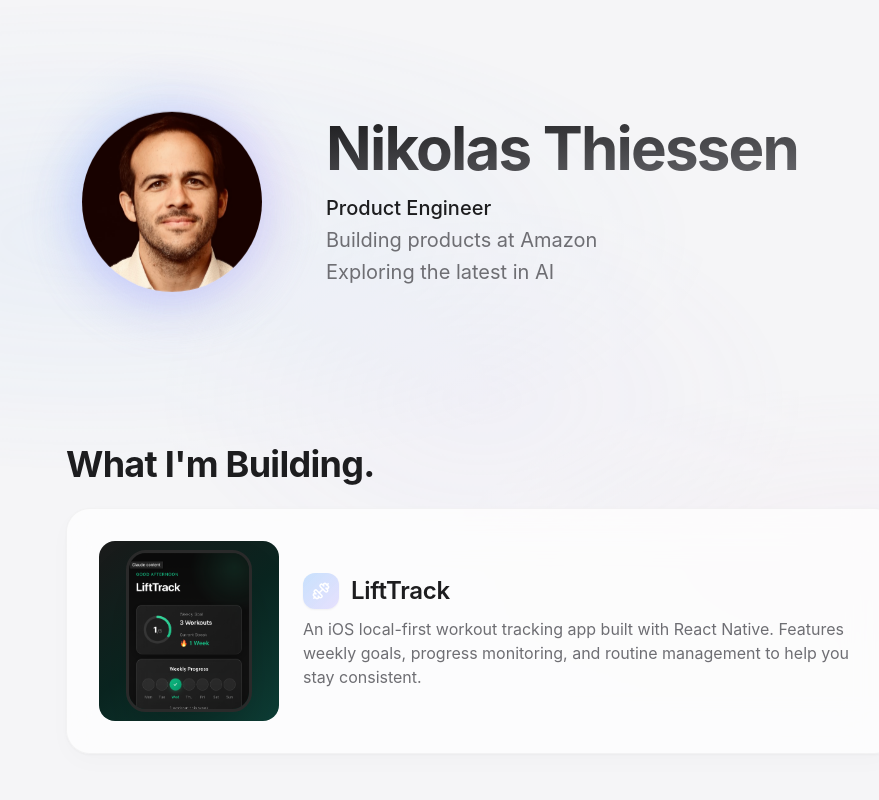
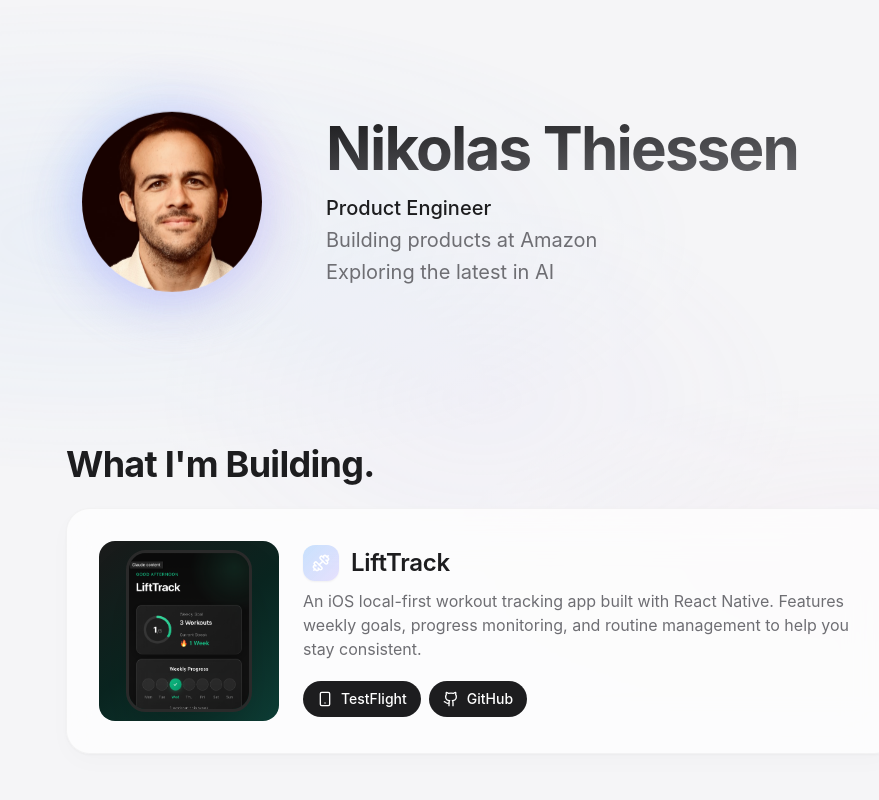
Before and after one commit to nthiessenf/personal-landing, a Next.js app in the folder landing-page/: page / in a window 1280 px wide. Shown: the top 800 px of the page, without its empty margins (158-1037 px from the left). Built offline with nearby package versions, Linux system fonts and the light colour scheme.

Commit message:
Refactor ProjectCard component to support multiple links with icons, enhancing user interaction and visual appeal while maintaining layout consistency.

```diff
--- a/landing-page/components/project-card.tsx
+++ b/landing-page/components/project-card.tsx
@@ -1,24 +1,29 @@
 "use client";
 
-import { ArrowUpRight } from "lucide-react";
 import { ReactNode } from "react";
+
+interface ProjectLink {
+  name: string;
+  href: string;
+  icon: ReactNode;
+}
 
 interface ProjectCardProps {
   title: string;
   description: string;
-  link?: string;
   icon?: ReactNode;
   image?: string;
+  links?: ProjectLink[];
 }
 
 export function ProjectCard({
   title,
   description,
-  link,
   icon,
   image,
+  links,
 }: ProjectCardProps) {
-  const content = (
+  return (
     <div className="relative h-full flex flex-col sm:flex-row gap-6">
       {/* Phone Mockup with Screenshot */}
       {image && (
@@ -40,8 +45,7 @@ export function ProjectCard({
 
       {/* Content - Right Side */}
       <div className="flex-1 flex flex-col justify-center">
-        <div className="flex items-center justify-between mb-2">
-          <div className="flex items-center gap-3">
+        <div className="flex items-center gap-3 mb-2">
           {icon && (
             <div
               className="w-9 h-9 rounded-xl flex items-center justify-center shadow-sm"
@@ -59,32 +63,28 @@ export function ProjectCard({
           </h3>
         </div>
 
-          {link && (
-            <div className="w-8 h-8 rounded-lg bg-black/[0.04] flex items-center justify-center opacity-0 translate-x-1 translate-y-1 group-hover:opacity-100 group-hover:translate-x-0 group-hover:translate-y-0 transition-all duration-300 ease-[cubic-bezier(0.23,1,0.32,1)]">
-              <ArrowUpRight className="w-4 h-4 text-[#6e6e73]" />
+        <p className="text-[15px] sm:text-base text-[#6e6e73] leading-relaxed mb-5">
+          {description}
+        </p>
+
+        {/* Links/Buttons */}
+        {links && links.length > 0 && (
+          <div className="flex flex-wrap items-center gap-2">
+            {links.map((link) => (
+              <a
+                key={link.name}
+                href={link.href}
+                target="_blank"
+                rel="noopener noreferrer"
+                className="inline-flex items-center gap-2 px-3.5 py-2 rounded-full bg-[#1d1d1f] text-white text-sm font-medium transition-all duration-300 hover:bg-[#000] hover:scale-[1.02] hover:shadow-lg"
+              >
+                {link.icon}
+                <span>{link.name}</span>
+              </a>
+            ))}
           </div>
         )}
       </div>
-
-        <p className="text-[15px] sm:text-base text-[#6e6e73] leading-relaxed">
-          {description}
-        </p>
-      </div>
     </div>
   );
-
-  if (link) {
-    return (
-      <a
-        href={link}
-        target="_blank"
-        rel="noopener noreferrer"
-        className="block h-full"
-      >
-        {content}
-      </a>
-    );
 }
-
-  return <div className="h-full">{content}</div>;
-}
```
Lines whose indentation alone changed are shown as unchanged.
